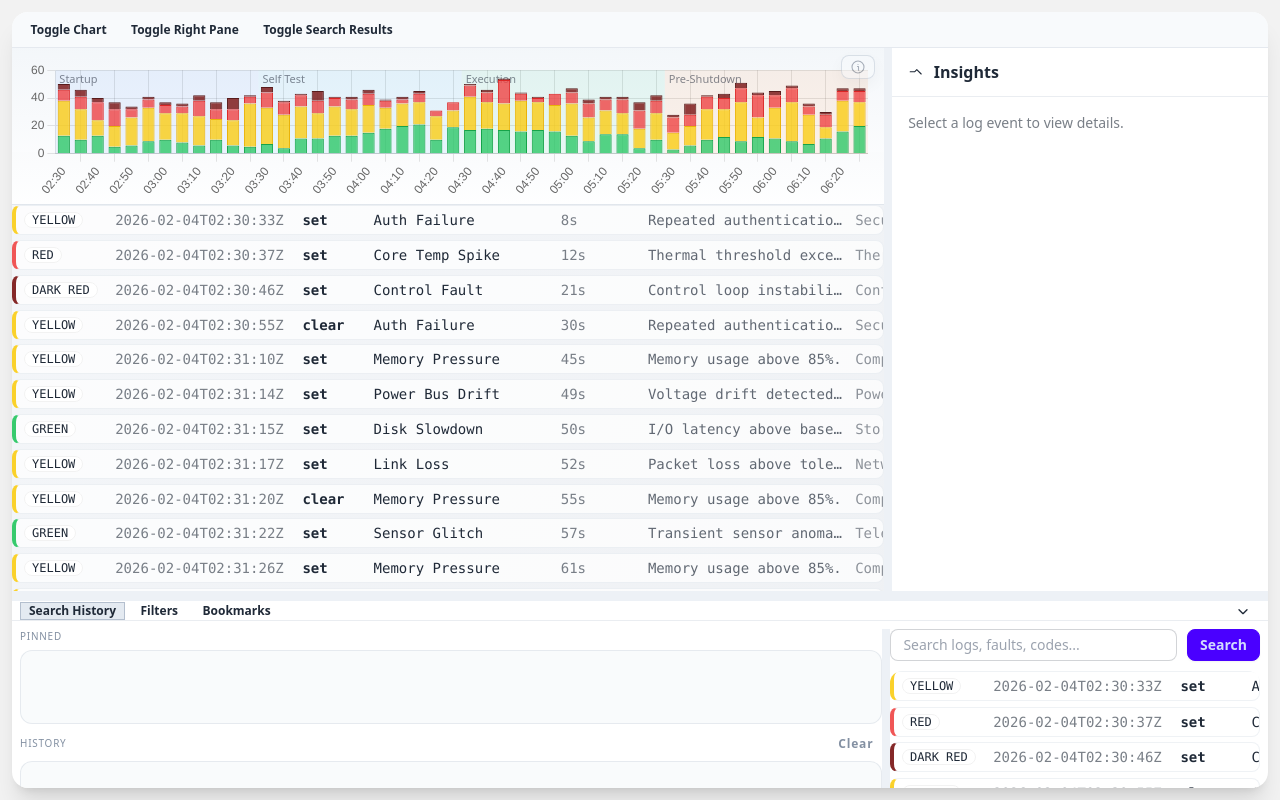
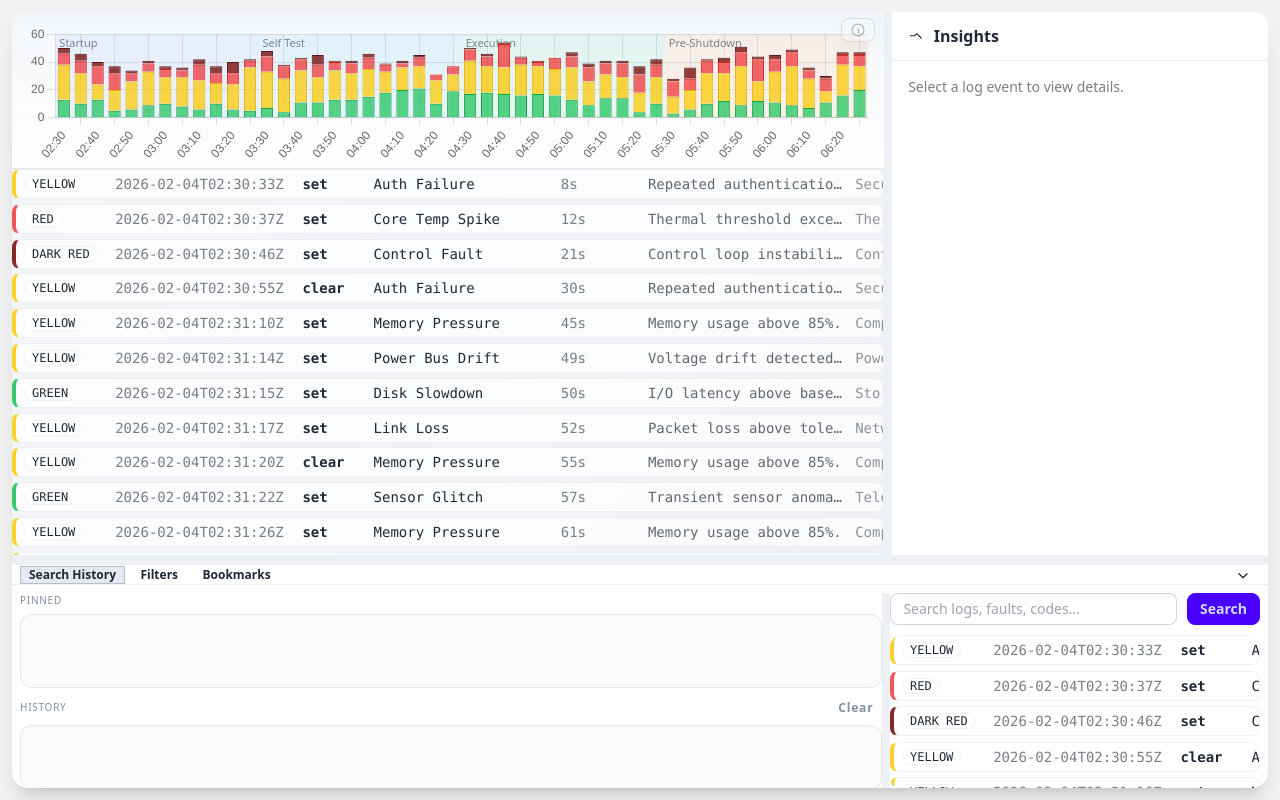
Before and after one commit to fillet54/log-viewer, a Flask app: page / in a window 1280 px wide. Run offline with Flask 3, Linux system fonts and the light colour scheme; some libraries are stand-ins or nearby versions.

Commit message:
clean up old debugging code

```diff
--- a/static/styles.css
+++ b/static/styles.css
@@ -22,19 +22,6 @@
   height: 100%;
   width: 100%;
   overflow: hidden;
-}
-
-.debug-strip {
-  display: flex;
-  gap: 0.4rem;
-  padding: 0.35rem 0.6rem;
-  border-bottom: 1px solid var(--color-border);
-  background: rgba(248, 250, 252, 0.9);
-  font-size: 0.7rem;
-}
-
-.debug-hidden {
-  display: none !important;
 }
 
 #pane-top {
--- a/templates/app.js
+++ b/templates/app.js
@@ -654,25 +654,4 @@ window.addEventListener("DOMContentLoaded", () => {
   LogApp.initChart(logData, bus);
   LogApp.initSearchPane(logData, bus);
   LogApp.initRightPane(bus);
-
-  const debugStrip = document.getElementById("debug-strip");
-  if (debugStrip) {
-    debugStrip.addEventListener("click", (event) => {
-      const button = event.target.closest("[data-toggle]");
-      if (!button) return;
-      const toggle = button.dataset.toggle;
-      if (toggle === "debug-hide-chart") {
-        const chart = document.querySelector(".chart-band");
-        if (chart) chart.classList.toggle("debug-hidden");
-      }
-      if (toggle === "debug-hide-right") {
-        const right = document.getElementById("pane-right");
-        if (right) right.classList.toggle("debug-hidden");
-      }
-      if (toggle === "debug-hide-results") {
-        const results = document.getElementById("search-results");
-        if (results) results.classList.toggle("debug-hidden");
-      }
-    });
-  }
 });
--- a/templates/index.html
+++ b/templates/index.html
@@ -17,11 +17,6 @@
   <body class="min-h-screen bg-base-200 text-base-content">
     <main class="h-screen w-screen p-3">
       <div id="split-root" class="h-full w-full rounded-2xl bg-base-100 shadow-xl ghost-split">
-        <div class="debug-strip" id="debug-strip">
-          <button class="btn btn-xs btn-ghost" data-toggle="debug-hide-chart">Toggle Chart</button>
-          <button class="btn btn-xs btn-ghost" data-toggle="debug-hide-right">Toggle Right Pane</button>
-          <button class="btn btn-xs btn-ghost" data-toggle="debug-hide-results">Toggle Search Results</button>
-        </div>
         <section id="pane-top" class="flex">
           <div id="split-top" class="flex h-full w-full ghost-split">
             {% include 'components/log_view.html' %}
```
